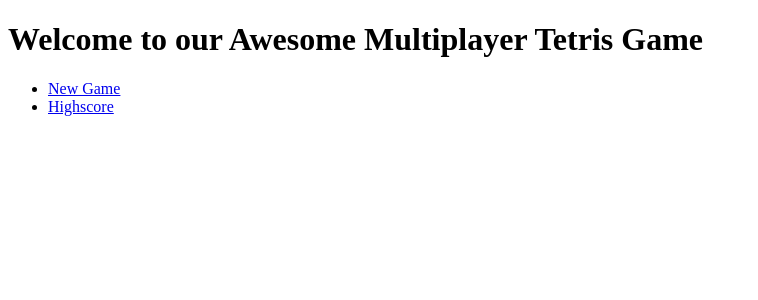
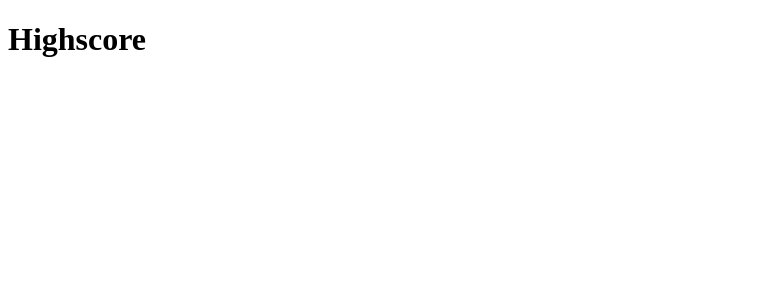
Before and after one commit to borisdiakur/vue-playground, a Vue app: page /highscore in a window 1280 px wide. Shown: the top 300 px of the page, without its empty margins (0-758 px from the left). Built offline with nearby package versions, Linux system fonts and the light colour scheme.

Commit message:
added routing

```diff
--- a/package.json
+++ b/package.json
@@ -17,7 +17,8 @@
     "lint": "eslint --ext .js,.vue src test/unit/specs test/e2e/specs"
   },
   "dependencies": {
-    "vue": "^2.1.0"
+    "vue": "^2.1.0",
+    "vue-router": "^2.2.0"
   },
   "devDependencies": {
     "autoprefixer": "^6.4.0",
--- a/src/App.vue
+++ b/src/App.vue
@@ -1,6 +1,6 @@
 <template>
   <div id="app">
-    <Home></Home>
+    <router-view></router-view>
   </div>
 </template>
 
--- a/src/components/home/Home.vue
+++ b/src/components/home/Home.vue
@@ -2,8 +2,8 @@
   <div class="home">
     <h1>Welcome to our Awesome Multiplayer Tetris Game</h1>
     <ul>
-      <li><a href="/play">New Game</a></li>
-      <li><a href="/highscore">Highscore</a></li>
+      <li><router-link to="/play">New Game</router-link></li>
+      <li><router-link to="/highscore">Highscore</router-link></li>
     </ul>
   </div>
 </template>
```
Also changed, not shown: src/main.js (+18 -0 lines).
